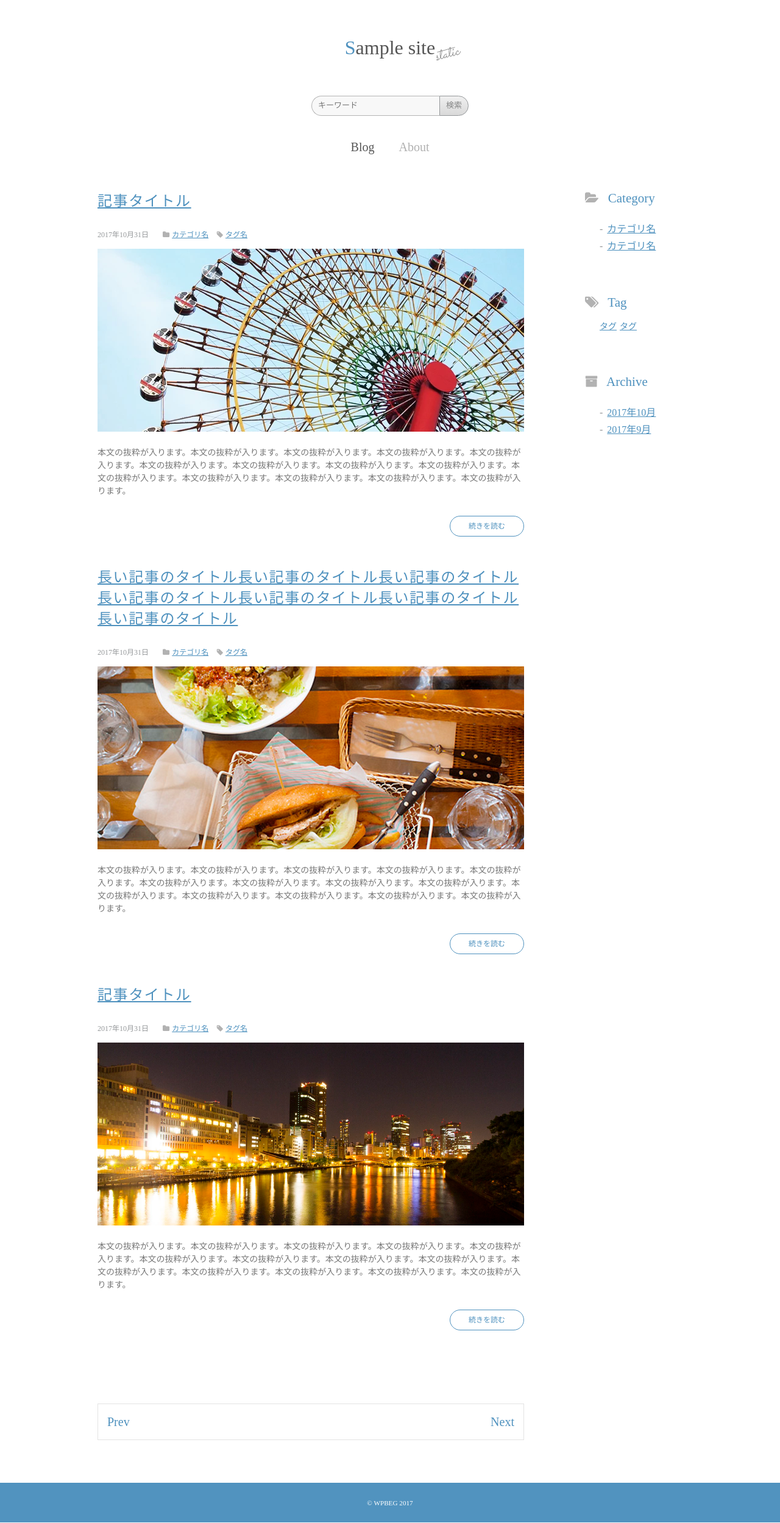
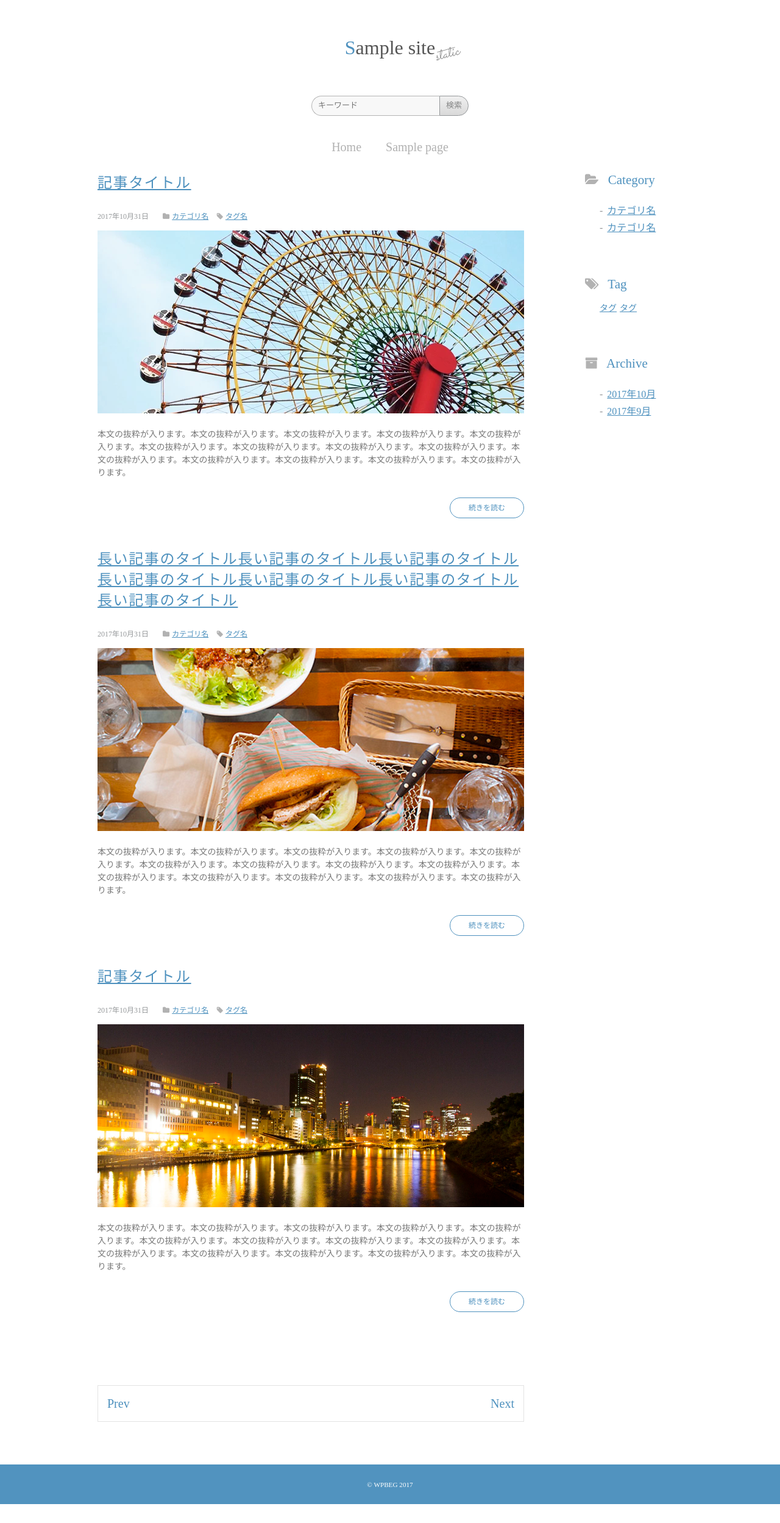
Before and after one commit to ryomurai0314/wpbeg, a WordPress theme: template index.php in a window 1280 px wide. Shown: the whole page at 61% size. After the commit the page ends 2467 px from the top, so only its background shows below. Run offline with PHP 8.4 and a stand-in for WordPress, Linux system fonts and the light colour scheme; the site name, menu and one post (Sample post) are stand-ins, and other content is empty; some libraries are stand-ins or nearby versions; some web fonts are replaced.

Commit message:
index.phpの編集 コンテンツ部分のWordPress化前まで進捗

```diff
--- /dev/null
+++ b/functions.php
@@ -0,0 +1,25 @@
+<?php
+    //テーマサポート
+    add_theme_support( 'menus' );
+    add_theme_support( 'title-tag' );
+
+     //タイトル出力
+     function wpbeg_title( $title ) {
+        if ( is_front_page() && is_home() ) { //トップページなら
+            $title = get_bloginfo( 'name', 'display' );
+        } elseif ( is_singular() ) { //シングルページなら
+            $title = single_post_title( '', false );
+        }
+            return $title;
+        }
+    add_filter( 'pre_get_document_title', 'wpbeg_title' );
+
+    function wpbeg_script() {
+        wp_enqueue_style( 'mplus1p', '//fonts.googleapis.com/earlyaccess/mplus1p.css', array() );
+        wp_enqueue_style( 'Sacramento', '//fonts.googleapis.com/css?family=Sacramento&amp;amp;subset=latin-ext', array() );
+        wp_enqueue_style( 'font-awesome', '//maxcdn.bootstrapcdn.com/font-awesome/4.7.0/css/font-awesome.min.css', array(), '4.7.0' );
+        wp_enqueue_style( 'normalize', get_template_directory_uri() . '/css/normalize.css', array(), '4.5.0' );
+        wp_enqueue_style( 'wpbeg', get_template_directory_uri() . '/css/wpbeg.css', array(), '1.0.0' );
+        wp_enqueue_style( 'style', get_template_directory_uri() . '/style.css', array(), '1.0.0' );
+    }
+    add_action( 'wp_enqueue_scripts', 'wpbeg_script' );
--- a/header.php
+++ b/header.php
@@ -1,32 +1,25 @@
 <!DOCTYPE html>
-<html lang="ja">
+<html lang="<?php language_attributes(); ?>">
 <head>
 <meta charset="UTF-8">
 <meta http-equiv="X-UA-Compatible" content="IE=edge">
 <meta name="viewport" content="width=device-width, initial-scale=1.0">
 <meta name="format-detection" content="telephone=no">
-<title>index | wpbeg-static</title>
+<!-- <title>index | wpbeg-static</title> -->
 <meta name="description" content="WordPress theme development static data for beginners">
 <meta name="keywords" content="WordPress, Theme, development">
-<link rel="stylesheet" type="text/css" href="//fonts.googleapis.com/earlyaccess/mplus1p.css">
+<!-- <link rel="stylesheet" type="text/css" href="//fonts.googleapis.com/earlyaccess/mplus1p.css">
 <link rel="stylesheet" type="text/css" href="//fonts.googleapis.com/css?family=Sacramento&amp;amp;subset=latin-ext">
 <link rel="stylesheet" href="//maxcdn.bootstrapcdn.com/font-awesome/4.7.0/css/font-awesome.min.css">
 <link rel="stylesheet" href="//cdnjs.cloudflare.com/ajax/libs/normalize/7.0.0/normalize.css">
-<link rel="stylesheet" href="css/wpbeg.css">
-<link rel="shortcut icon" href="//wp.yat-net.com/wpbeg-static/images/common/ico/favicon.ico">
+<link rel="stylesheet" href="css/wpbeg.css"> -->
+<link rel="shortcut icon" href="<?php echo get_template_directory_uri(); ?>/images/common/ico/favicon.ico">
+<?php wp_head(); ?>
 </head>
-<body<?php body_class(); ?>>
+<body <?php body_class(); ?>>
 <header class="header">
     <h1 class="header__ttl"><a href="<?php echo esc_url( home_url( '/' ) ); ?>"><?php bloginfo( 'name' ); ?><span class="header__ttl__sub">static</span></a></h1>
     <p class="header__descrition"><?php bloginfo( 'description' ); ?></p>
-    <form class="p-search-form" id="searchform">
-        <input class="p-search-form__keyword" placeholder="キーワード">
-        <input class="p-search-form__submit" id="searchsubmit" type="submit" value="検索">
-    </form>
-    <div class="menu-gmenu-container">
-        <ul class="menu">
-            <li class="menu-item current_page_item"><a href="index.html">Blog</a></li>
-            <li class="menu-item"><a href="page.html">About</a></li>
-        </ul>
-    </div>
+    <?php get_search_form(); ?>
+    <?php wp_nav_menu(); ?>
 </header>
```
